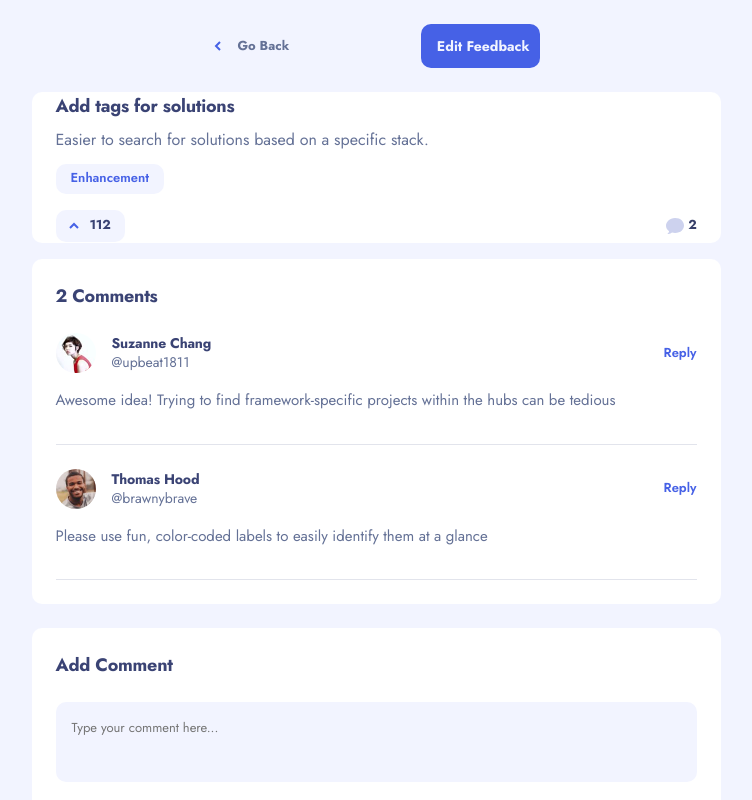
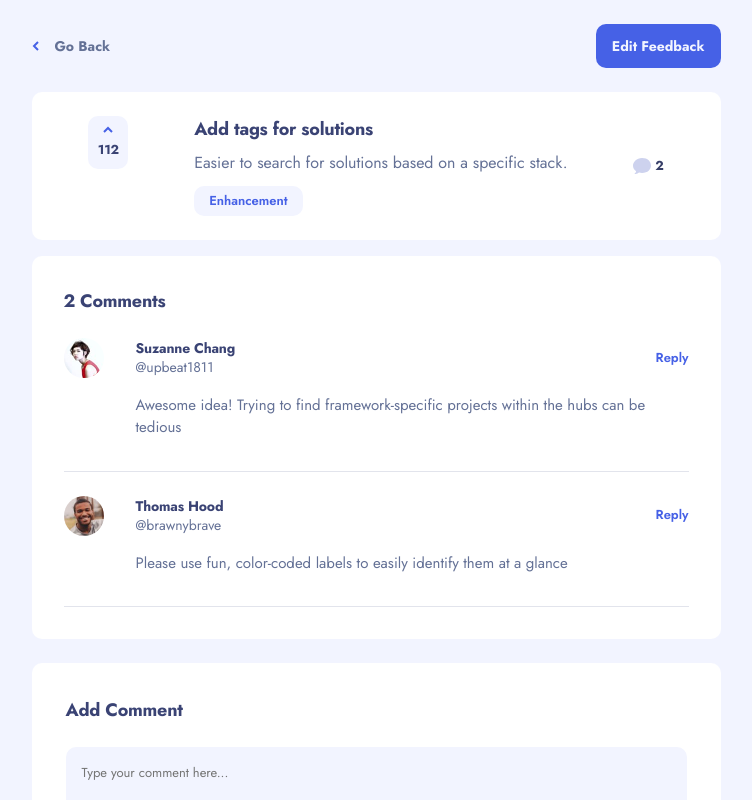
Before and after one commit to a-maystorov/product-feedback-app, a React (Create React App) app: page /suggestion-details/1 in a window 1280 px wide. Shown: the top 800 px of the page, without its empty margins (264-1016 px from the left). Built offline with nearby package versions, Linux system fonts and the light colour scheme.

Commit message:
Finish SuggestionDetails component tablet layout.

```diff
--- a/src/App.js
+++ b/src/App.js
@@ -73,6 +73,7 @@ const App = () => {
             <SuggestionDetails
               suggestions={suggestions}
               currentUser={currentUser}
+              windowWidth={windowWidth}
             />
           }
         />
--- a/src/components/common/Avatar.css
+++ b/src/components/common/Avatar.css
@@ -3,6 +3,12 @@
   justify-content: center;
   align-items: center;
   gap: 1.6rem;
+}
+
+@media screen and (min-width: 768px) {
+  .avatar {
+    gap: 3.2rem;
+  }
 }
 
 .avatar img {
--- a/src/components/common/BackButton.css
+++ b/src/components/common/BackButton.css
@@ -14,6 +14,13 @@
   font-size: 1.3rem;
   line-height: 1.879rem;
   white-space: nowrap;
+}
+
+@media screen and (min-width: 768px) {
+  .btn-text {
+    font-size: 1.4rem;
+    line-height: 2.023rem;
+  }
 }
 
 .btn-light {
--- a/src/pages/SuggestionDetails/CreateComment.css
+++ b/src/pages/SuggestionDetails/CreateComment.css
@@ -6,18 +6,34 @@
   margin-bottom: 8.8rem;
 }
 
-.create-comment textarea {
-  height: 80px;
-  padding: 1.6rem;
-}
-
 .create-comment h1 {
   font-weight: 700;
   font-size: 1.8rem;
   line-height: 2.601rem;
   letter-spacing: -0.25px;
   color: var(--color-gray-secondary);
-  padding-bottom: 2.4rem;
+}
+
+.add-comment {
+  display: flex;
+  flex-direction: column;
+  gap: 1.6rem;
+  padding-top: 2.4rem;
+}
+
+.add-comment textarea {
+  height: 80px;
+  width: 100%;
+  padding: 1.6rem;
+  font-weight: 400;
+  font-size: 1.3rem;
+  color: var(--color-gray-secondary);
+  background: var(--color-white-secondary);
+  border: none;
+  border-radius: 10px;
+  resize: none;
+  outline: none;
+  cursor: pointer;
 }
 
 .post-comment--container {
@@ -39,3 +55,18 @@
   line-height: 1.879rem;
   color: var(--color-gray-accent);
 }
+
+@media screen and (min-width: 768px) {
+  .create-comment {
+    padding: 3.4rem;
+  }
+
+  .add-comment {
+    flex-direction: column;
+    justify-content: space-between;
+  }
+
+  .form-footer {
+    justify-content: space-between;
+  }
+}
--- a/src/pages/SuggestionDetails/CreateComment.js
+++ b/src/pages/SuggestionDetails/CreateComment.js
@@ -48,7 +48,7 @@ const CreateComment = ({ currentUser, currentSuggestion, setComments }) => {
       <div className="create-comment ">
         <h1>Add Comment</h1>
         <form
-          className={`add-reply ${error ? 'error-outline' : null}`}
+          className={`add-comment ${error ? 'error-outline' : null}`}
           onSubmit={handleSubmitComment}>
           <label>
             <textarea
--- a/src/pages/SuggestionDetails/SuggestionComments.css
+++ b/src/pages/SuggestionDetails/SuggestionComments.css
@@ -10,12 +10,20 @@
   margin-top: 0.8rem;
 }
 
+@media screen and (min-width: 768px) {
+  .suggestion-comments {
+    padding: 3.2rem;
+  }
+}
+
 .suggestion-comments h1 {
   font-weight: 700;
   font-size: 1.8rem;
   line-height: 2.601rem;
   letter-spacing: -0.25px;
   color: var(--color-gray-secondary);
+  display: flex;
+  gap: 0.5rem;
 }
 
 .suggestion-comment__header {
@@ -60,6 +68,7 @@
     line-height: 2.168rem;
     padding-top: 1.7rem;
     padding-bottom: 3.2rem;
+    padding-left: 7.2rem;
   }
 }
 
@@ -82,7 +91,13 @@
 
 .comment-reply:first-child {
   border-left: 1px solid rgba(100, 113, 150, 0.1);
-  padding-left: 2.2rem;
+}
+
+@media screen and (min-width: 768px) {
+  .comment-reply {
+    padding-left: 2.5rem;
+    margin-left: 2rem;
+  }
 }
 
 .post-reply--container {
@@ -98,9 +113,29 @@
   display: flex;
   flex-direction: column;
   gap: 1.6rem;
+  padding-top: 2.4rem;
+}
+
+@media screen and (min-width: 768px) {
+  .add-reply {
+    flex-direction: row;
+    justify-content: space-between;
+  }
+
+  .post-reply--container {
+    flex-direction: column-reverse;
+    width: 117px;
+  }
+
+  .comment-replies .add-reply label {
+    max-width: 461px;
+    width: 100%;
+    padding-left: 7.2rem;
+  }
 }
 
 .add-reply textarea {
+  max-width: 623px;
   width: 100%;
   padding-inline: 1.8rem;
   padding-block: 0.8rem;
@@ -140,6 +175,7 @@
 @media screen and (min-width: 768px) {
   .cancel-btn {
     height: 44px;
+    font-size: 1.4rem;
   }
 }
 
--- a/src/pages/SuggestionDetails/SuggestionComments.js
+++ b/src/pages/SuggestionDetails/SuggestionComments.js
@@ -12,6 +12,7 @@ const SuggestionComments = ({
   suggestionReplies,
   setReplies,
   currentUser,
+  windowWidth,
 }) => {
   const [toggleReply, setToggleReply] = useState(false);
   const [currentCommentId, setCurrentCommentId] = useState(null);
@@ -73,10 +74,12 @@ const SuggestionComments = ({
   return (
     <div className="suggestion-comments">
       <h1>
-        {suggestionComments
-          ? suggestionComments.length + suggestionReplies.length
-          : 0}{' '}
-        Comments
+        <span>
+          {suggestionComments
+            ? suggestionComments.length + suggestionReplies.length
+            : 0}
+        </span>
+        <span>Comments</span>
       </h1>
       {suggestionComments &&
         suggestionComments.map((comment) => (
--- a/src/pages/SuggestionDetails/SuggestionDetails.css
+++ b/src/pages/SuggestionDetails/SuggestionDetails.css
@@ -3,7 +3,7 @@
   align-items: center;
   justify-content: center;
   gap: 13rem;
-  padding: 2.4rem;
+  padding-block: 2.4rem;
 }
 
 .suggestion-details__nav .back-btn {
@@ -14,3 +14,13 @@
 .nav-btn--container {
   max-width: 119px;
 }
+
+@media screen and (min-width: 768px) {
+  .suggestion-details__nav {
+    justify-content: space-between;
+  }
+
+  .nav-btn--container {
+    max-width: 142px;
+  }
+}
--- a/src/pages/SuggestionDetails/SuggestionDetails.js
+++ b/src/pages/SuggestionDetails/SuggestionDetails.js
@@ -16,7 +16,7 @@ import Comments from '../../components/common/Comments';
 // Styles
 import './SuggestionDetails.css';
 
-const SuggestionDetails = ({ suggestions, currentUser }) => {
+const SuggestionDetails = ({ suggestions, currentUser, windowWidth }) => {
   const [comments, setComments] = useState([]);
   const [replies, setReplies] = useState([]);
   const { id } = useParams();
@@ -54,12 +54,26 @@ const SuggestionDetails = ({ suggestions, currentUser }) => {
         </Link>
       </nav>
       <div className="suggestion-list__item">
-        <header className="suggestion-list__header">
-          <h2>{suggestion[0].title}</h2>
-          <p>{suggestion[0].description}</p>
-          <Category category={suggestion[0].category} />
-        </header>
-        <footer className="suggestion-list__footer">
+        <div
+          className={
+            windowWidth >= 768 ? 'suggestion-list__tablet-plus' : null
+          }>
+          {windowWidth >= 768 && (
+            <div className="suggestion-list__tablet-plus__upvotes">
+              <Upvote direction={'col'} upvotes={suggestion[0].upvotes} />
+            </div>
+          )}
+          <header className="suggestion-list__header">
+            <h2>{suggestion[0].title}</h2>
+            <p>{suggestion[0].description}</p>
+            <Category category={suggestion[0].category} />
+          </header>
+          {windowWidth >= 768 && <Comments comments={comments} />}
+        </div>
+        <footer
+          className={`suggestion-list__footer ${
+            windowWidth >= 768 ? 'd-none' : null
+          }`}>
           <Upvote direction={'row'} upvotes={suggestion[0].upvotes} />
           <Comments comments={comments} />
         </footer>
@@ -69,6 +83,7 @@ const SuggestionDetails = ({ suggestions, currentUser }) => {
         suggestionReplies={replies}
         setReplies={setReplies}
         currentUser={currentUser}
+        windowWidth={windowWidth}
       />
       <CreateComment
         currentUser={currentUser}
```
